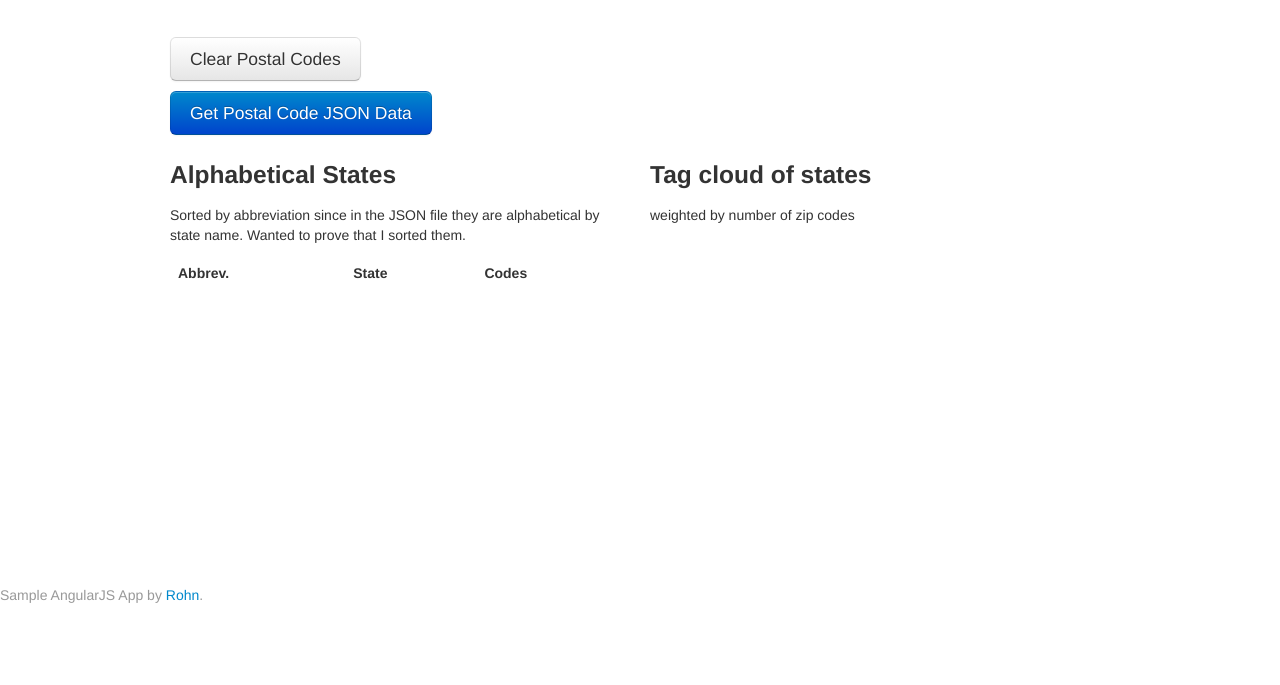
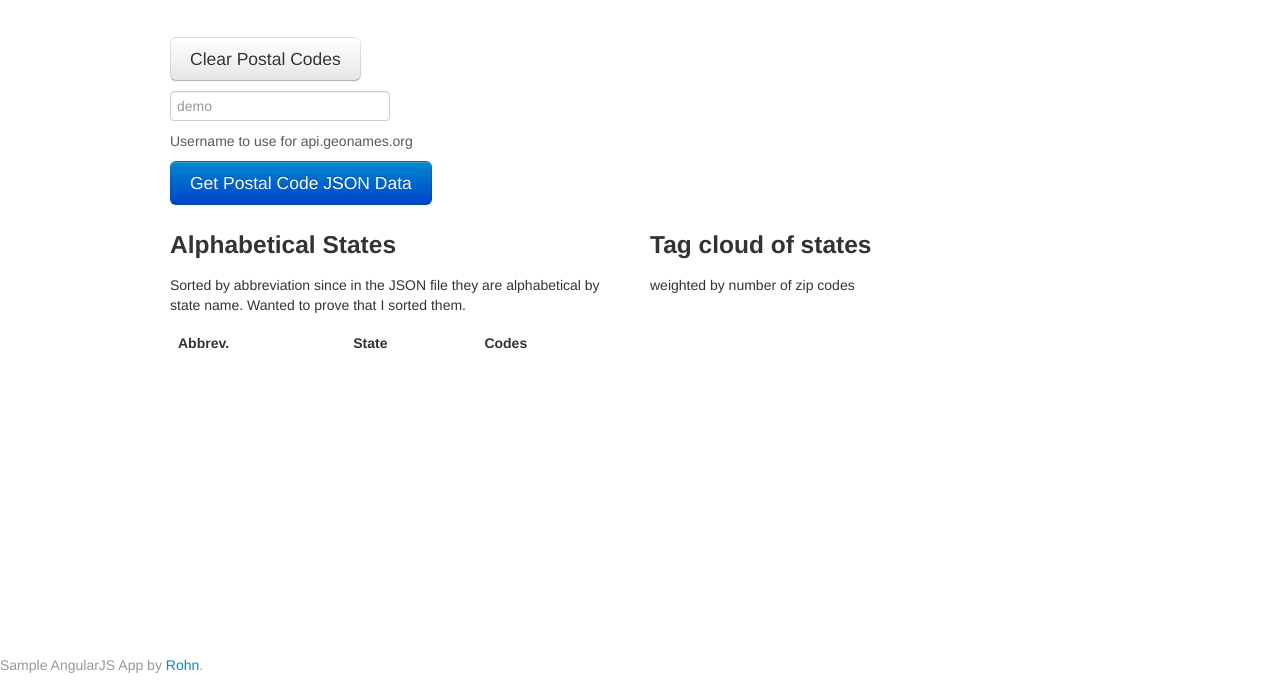
Before and after one commit to rohn/postal-angular, a plain HTML site: page index.html in a window 1280 px wide. Shown: the part 193-878 px from the top of the page. Before the commit the page ends 808 px from the top, so only its background shows below. Drawn offline with Linux system fonts and the light colour scheme.

Commit message:
add input box to enter the username to use for the API instead of hardcoding

```diff
--- a/index.html
+++ b/index.html
@@ -29,7 +29,11 @@
                         </div>
                     </p>
                     <div id="PostalCodeCtrl" ng-controller="PostalCodeCtrl" >
-                        <p><button class="btn btn-primary btn-large" ng-click="getPostalCodes()">Get Postal Code JSON Data</button></p>
+                        <p>
+                            <input type="text" placeholder="demo" id="username">
+                            <span class="help-block">Username to use for api.geonames.org</span>
+                            <button class="btn btn-primary btn-large" ng-click="getPostalCodes()">Get Postal Code JSON Data</button>
+                        </p>
                         <div class="row">
                             <div class="span6">
                                 <h3>Alphabetical States</h3>
@@ -59,7 +63,7 @@
                                 <div id="wordcloud" style="width: 350px; height: 350px; position: relative;"></div>
                             </div>
                         </div>
-                    </div>
+                    </div> <!-- PostalCodeCtrl -->
                 </div> <!-- span12 -->
             </div> <!-- row -->
         </div> <!-- container -->
--- a/js/myApp.js
+++ b/js/myApp.js
@@ -33,6 +33,7 @@ app.controller('PostalCodeCtrl', function($scope) {
     };
 
     $scope.getPostalCodes = function() {
+        var usrname = $('input').val() || 'demo';
         $(".alert").addClass("in");
         $(".alert").show();
         // first let's get states and their abbreviations
@@ -54,7 +55,7 @@ app.controller('PostalCodeCtrl', function($scope) {
         });
 
         getZipsForState = function(stateAbbreviation){
-            var stateURL = 'http://api.geonames.org/postalCodeSearch?&placename=' + stateAbbreviation + '&country=US&username=rohn';
+            var stateURL = 'http://api.geonames.org/postalCodeSearch?&placename=' + stateAbbreviation + '&country=US&username=' + username;
             return $.ajax({
                 url: stateURL,
                 type: 'GET',
```
